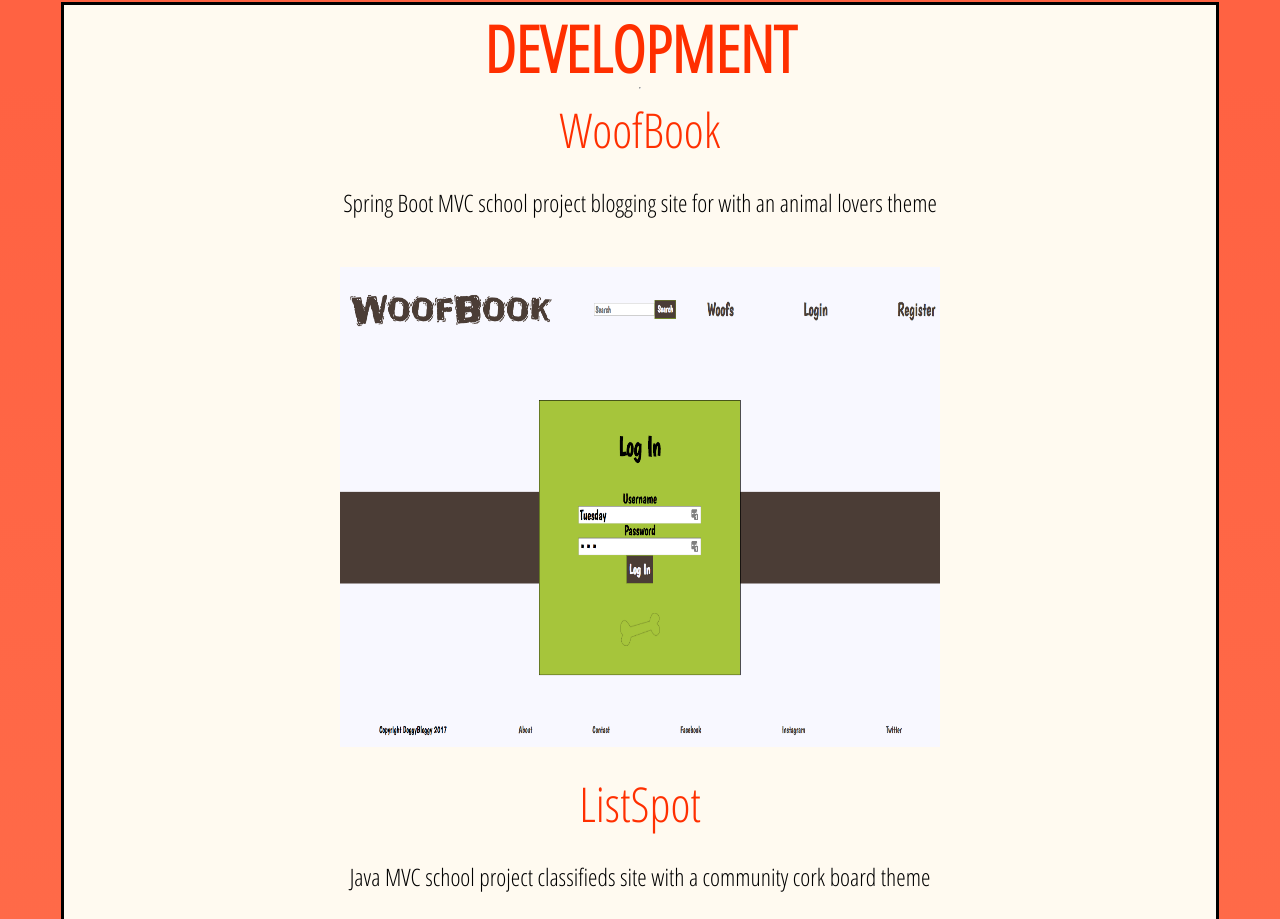
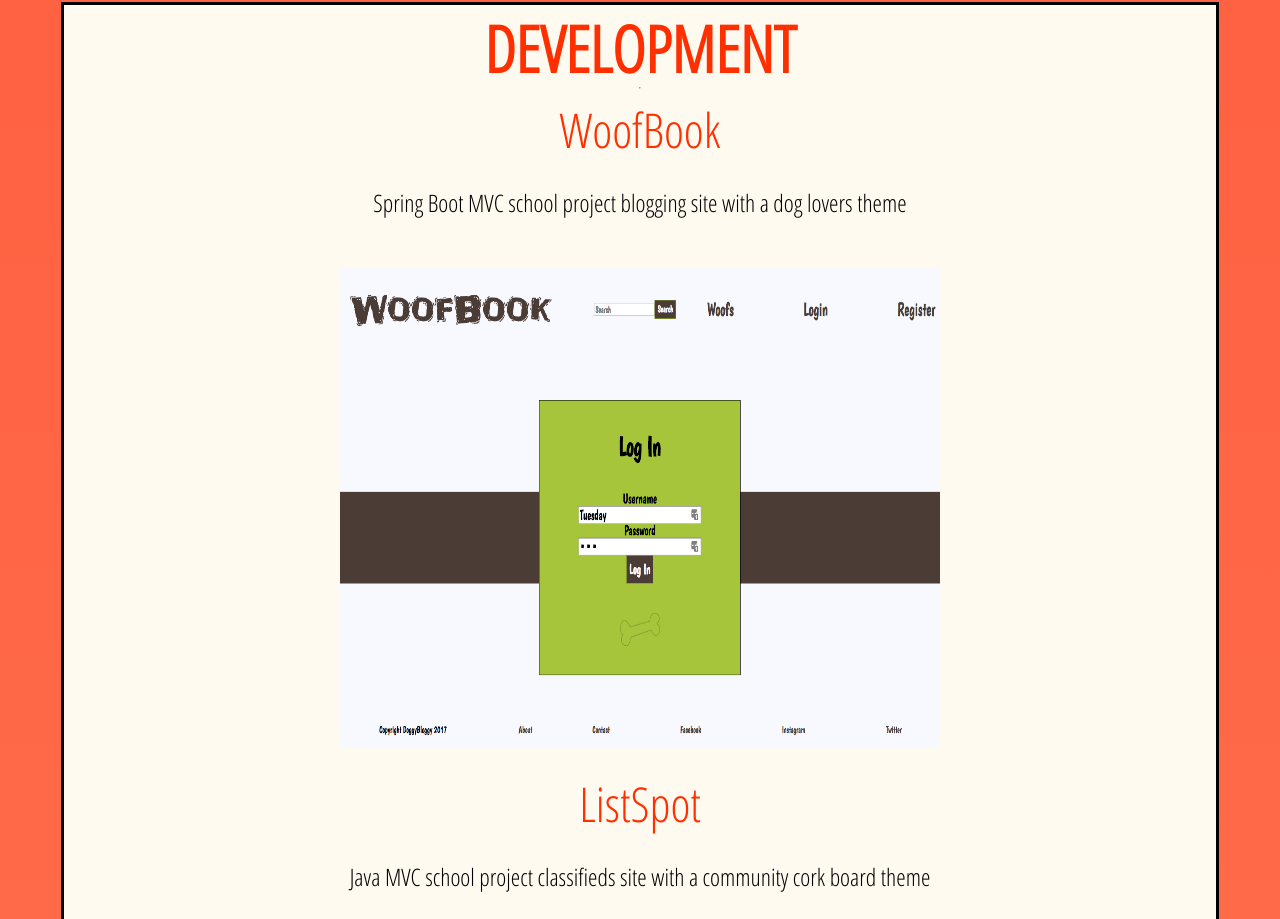
Before and after one commit to tuesdayshaw/tuesdayshaw.github.io, a plain HTML site: page index.html in a window 1280 px wide. Shown: the part 1787-2706 px from the top of the page. Drawn offline with Linux system fonts and the light colour scheme.

Commit message:
small text correction in work section

```diff
--- a/index.html
+++ b/index.html
@@ -68,7 +68,7 @@
                     <hr>
                     <div class="projects">
                         <a class="code-links" href="https://github.com/tuesdayshaw/spring-blog" target="_blank">WoofBook</a>
-                        <p>Spring Boot MVC school project blogging site for with an animal lovers theme</p>
+                        <p>Spring Boot MVC school project blogging site with a dog lovers theme</p>
                         <img class="project-img" src="img/woofbook.png" alt="">
                     </div>
                     <div class="projects">
```
